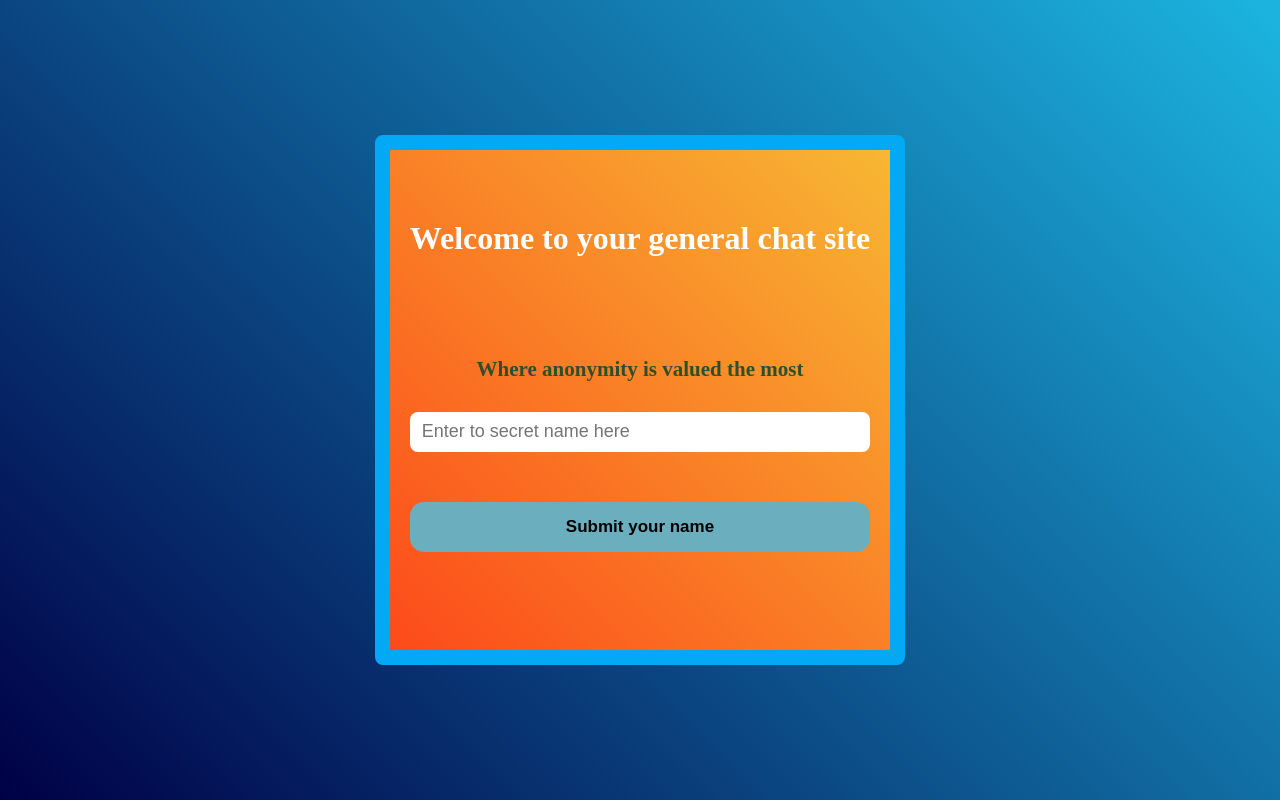
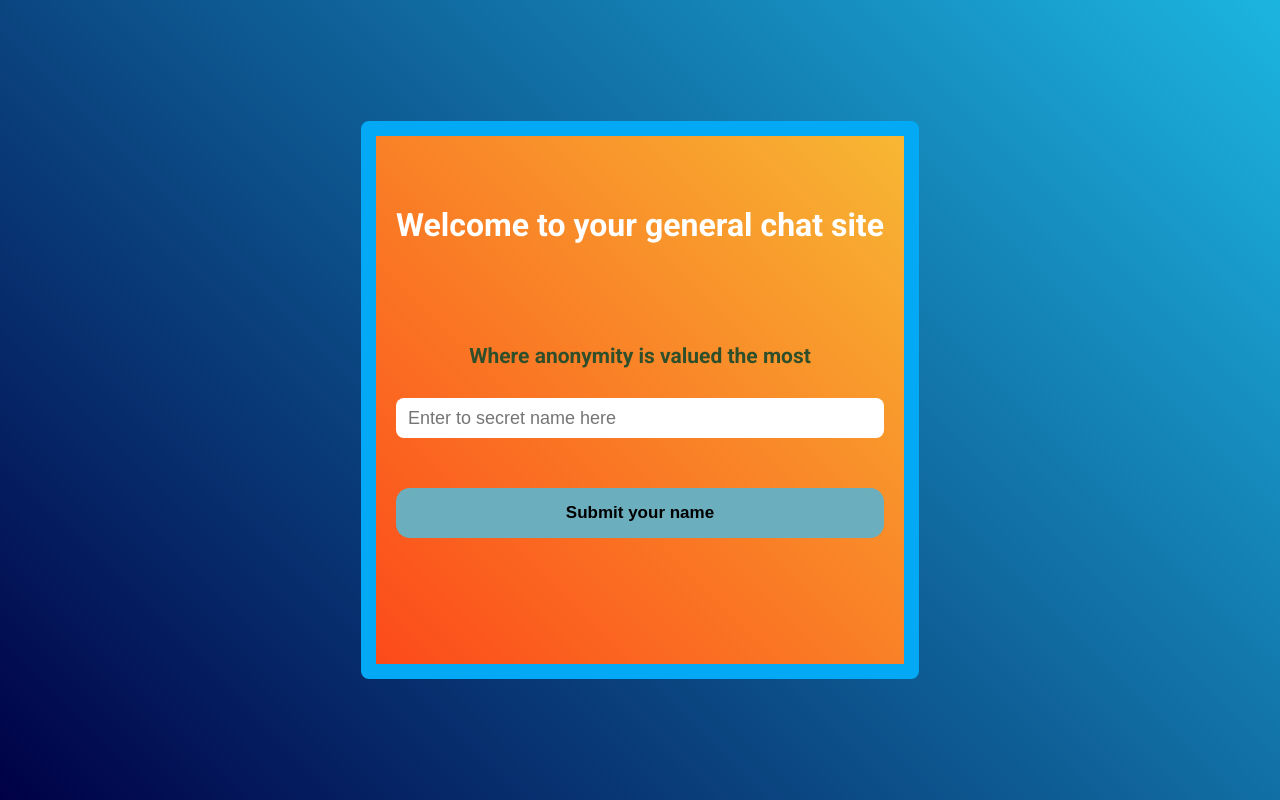
Before and after one commit to AshishRaoDS/chat-application-frontend, a Next.js app: page / in a window 1280 px wide. Built offline with nearby package versions, Linux system fonts and the light colour scheme.

Commit message:
adding roboto font

```diff
--- a/src/app/layout.tsx
+++ b/src/app/layout.tsx
@@ -1,18 +1,26 @@
-import './globals.css'
+import './globals.css';
+import { Roboto } from 'next/font/google';
+
+const roboto = Roboto({
+  weight: ['400', '700'],
+  style: ['normal', 'italic'],
+  subsets: ['latin'],
+  display: 'swap',
+});
 
 export const metadata = {
   title: 'Create Next App',
   description: 'Generated by create next app',
-}
+};
 
 export default function RootLayout({
   children,
 }: {
-  children: React.ReactNode
+  children: React.ReactNode;
 }) {
   return (
-    <html lang="en">
+    <html lang="en" className={roboto.className}>
       <body>{children}</body>
     </html>
-  )
+  );
 }
```
